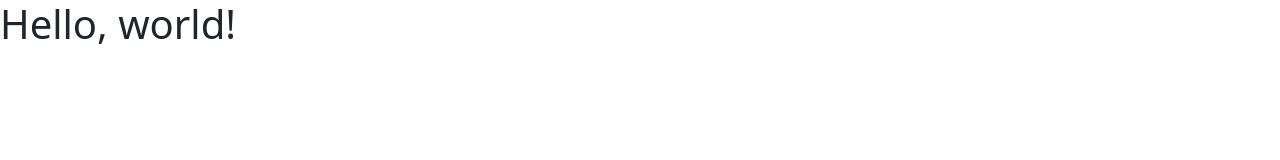
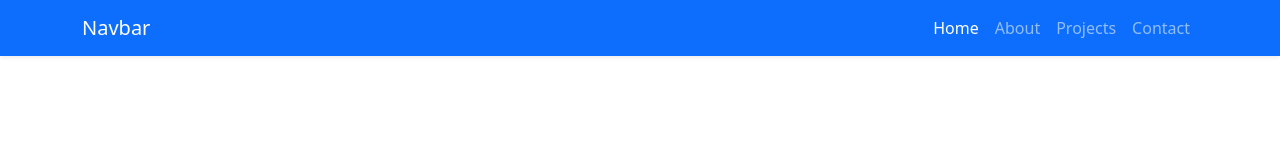
Before and after one commit to Harun1804/portfolio-template, a plain HTML site: page index.html in a window 1280 px wide. Drawn offline with nearby package versions, Linux system fonts and the light colour scheme.

Commit message:
Add Navbar

```diff
--- a/index.html
+++ b/index.html
@@ -3,11 +3,34 @@
   <head>
     <meta charset="utf-8">
     <meta name="viewport" content="width=device-width, initial-scale=1">
-    <title>Bootstrap demo</title>
+    <title>My Portfolio | Harun Ar - Rasyid</title>
     <link href="https://cdn.jsdelivr.net/npm/bootstrap@5.3.2/dist/css/bootstrap.min.css" rel="stylesheet" integrity="sha384-T3c6CoIi6uLrA9TneNEoa7RxnatzjcDSCmG1MXxSR1GAsXEV/Dwwykc2MPK8M2HN" crossorigin="anonymous">
   </head>
   <body>
-    <h1>Hello, world!</h1>
+    <nav class="navbar navbar-expand-lg navbar-dark bg-primary shadow-sm">
+      <div class="container">
+        <a class="navbar-brand" href="#">Navbar</a>
+        <button class="navbar-toggler" type="button" data-bs-toggle="collapse" data-bs-target="#navbarNav" aria-controls="navbarNav" aria-expanded="false" aria-label="Toggle navigation">
+          <span class="navbar-toggler-icon"></span>
+        </button>
+        <div class="collapse navbar-collapse" id="navbarNav">
+          <ul class="navbar-nav ms-auto">
+            <li class="nav-item">
+              <a class="nav-link active" aria-current="page" href="#">Home</a>
+            </li>
+            <li class="nav-item">
+              <a class="nav-link" href="#">About</a>
+            </li>
+            <li class="nav-item">
+              <a class="nav-link" href="#">Projects</a>
+            </li>
+            <li class="nav-item">
+              <a class="nav-link" href="#">Contact</a>
+            </li>
+          </ul>
+        </div>
+      </div>
+    </nav>
     <script src="https://cdn.jsdelivr.net/npm/bootstrap@5.3.2/dist/js/bootstrap.bundle.min.js" integrity="sha384-C6RzsynM9kWDrMNeT87bh95OGNyZPhcTNXj1NW7RuBCsyN/o0jlpcV8Qyq46cDfL" crossorigin="anonymous"></script>
   </body>
 </html>
```
